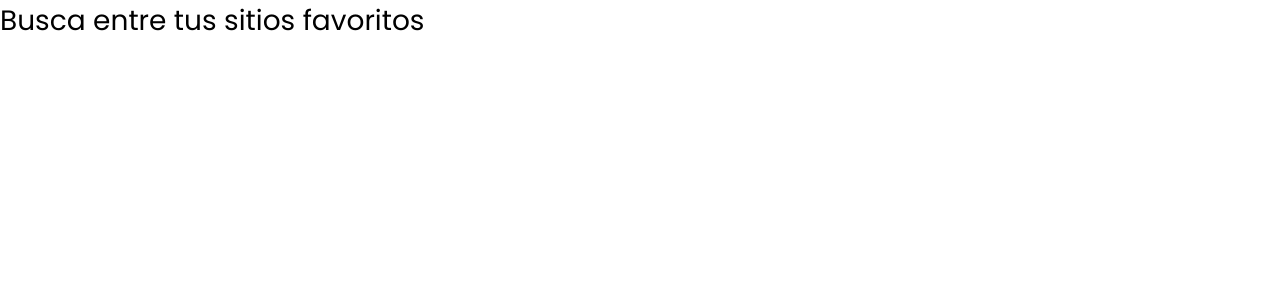
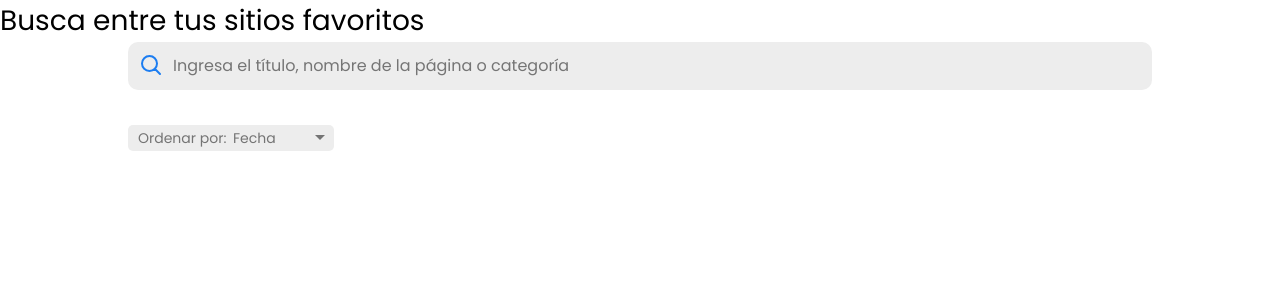
Before and after one commit to Cristianpan/RSS-news-reader, a CodeIgniter 4 app: template app/Views/pages/index.php in a window 1280 px wide. Shown: the top 300 px of the page. Run offline with PHP 8.4 and a stand-in for CodeIgniter, Linux system fonts and the light colour scheme; the template is opened without the code that fills it, so the values that code supplies are empty; style sheets or scripts are compiled from the project's sources; some libraries are stand-ins or nearby versions.

Commit message:
feat: :art: Maquetado de la barra de busqueda y filtro
close #4

```diff
--- a/app/Views/components/layout.php
+++ b/app/Views/components/layout.php
@@ -8,6 +8,7 @@
     <link rel="preconnect" href="https://fonts.googleapis.com">
     <link rel="preconnect" href="https://fonts.gstatic.com" crossorigin>
     <link href="https://fonts.googleapis.com/css2?family=Poppins:wght@300;400;500;700&display=swap" rel="stylesheet">
+    <link rel="stylesheet" href="https://fonts.googleapis.com/css2?family=Material+Symbols+Outlined:opsz,wght,FILL,GRAD@40,700,0,0" />
 
     <?php $this->renderSection('css') ?>
 </head>
--- a/app/Views/components/searchbar.php
+++ b/app/Views/components/searchbar.php
@@ -0,0 +1,23 @@
+<div class="container">
+    <div class="search-bar">
+        <form action="#" method="get" class="search-bar__form">
+            <input type="text" placeholder="Ingresa el título, nombre de la página o categoría" class="search-bar__input">
+            <button type="submit" class="search-bar__button">
+                <img src="/assets/images/search-icon.svg" alt="">
+            </button>
+        </form>
+    </div>
+    <div class="news-filter">
+            <label for="" class="news-filter__label">Ordenar por:</label>
+            <select name="news-filter__select" id="news-filter__select" class="news-filter__select">
+                <option value="fecha">Fecha</option>
+                <option value="titulo">Título</option>
+                <option value="categoria">Categoría</option>
+            </select>
+            <div class="news-filter__arrow">
+                <span class="material-symbols-outlined">
+                    arrow_drop_down
+                </span>
+            </div>
+        </div>
+</div>
--- a/app/source/sass/components/_searchbar.scss
+++ b/app/source/sass/components/_searchbar.scss
@@ -1,2 +1,69 @@
 @use '../base/variables' as *;
 @use '../base/mixins' as *;
+
+.container{
+    width: 90vw;
+    margin: 0 auto;
+    max-width: 120rem;
+
+    @include desktop() {
+        width: 50vw;
+    }
+
+    @include tablet() {
+        width: 80vw;
+    }
+}
+
+.search-bar{
+   position: relative;
+
+    &__input{
+        width: 100%;
+        background-color: $light-gray;
+        padding: 1.5rem 0 1.5rem 4.5rem;
+        border-radius: 1rem;
+        margin: 0;
+        margin-bottom: 3.5rem;
+    }
+
+    &__button{
+        position: absolute;
+        left: 0.5rem;
+        top: 1rem;
+    }
+
+}
+
+.news-filter{
+    position: relative;
+
+    &__label{
+        position: absolute;
+        left: 1rem;
+        top: 0.5rem;
+        color: $gray;
+        font-size: 1.4rem;
+        pointer-events: none;
+    }
+
+    &__select{
+        padding: 0.5rem 3rem 0.5rem 10.5rem;
+        display: block;
+        appearance: none;
+        border: none;
+        background-color: $light-gray;
+        border-radius: 0.5rem;
+        color: $gray;
+        font-size: 1.4rem;
+
+    }
+
+    &__arrow{
+        position: absolute;
+        top: 0rem;
+        left: 18rem;
+        color: $gray;
+        pointer-events: none;
+    }
+}
```
